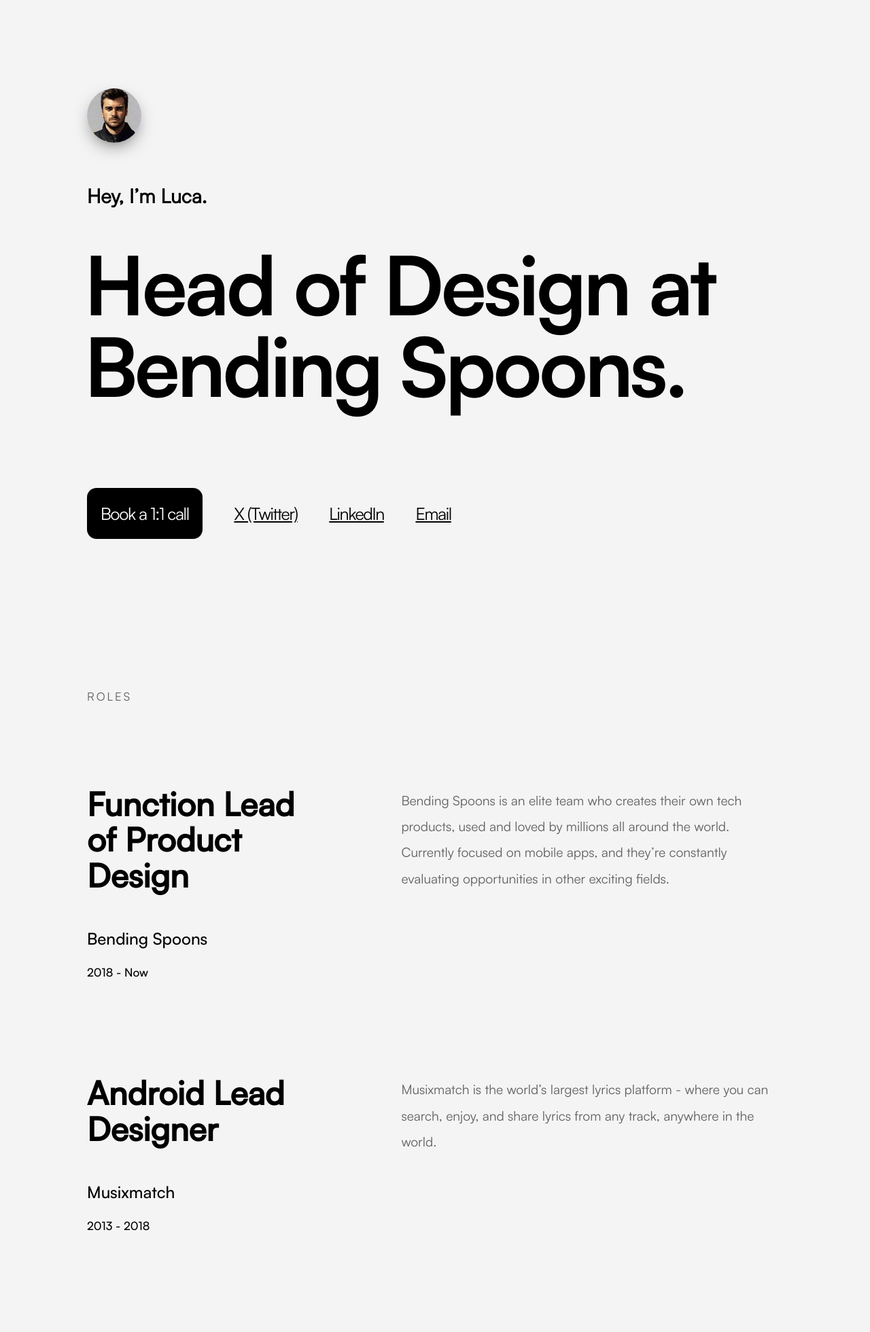
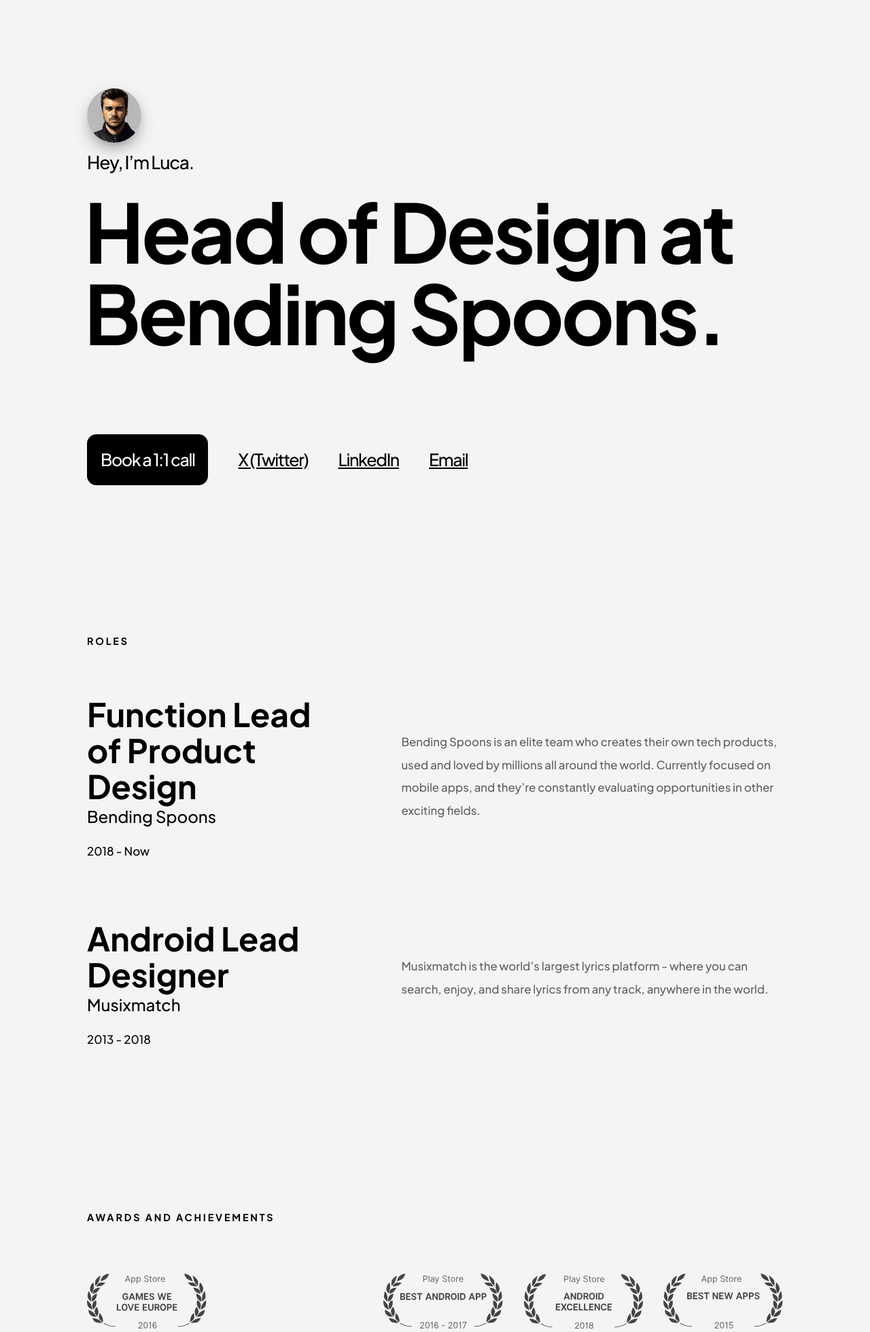
Before and after one commit to lucaburgio/lucaburgio.com, a PHP site: page / in a window 1280 px wide. Shown: the top 1960 px of the page at 68% size. Run offline with PHP 8.4, Linux system fonts and the light colour scheme.

Commit message:
fix: typography

```diff
--- a/css/default.css
+++ b/css/default.css
@@ -2,35 +2,15 @@
   --bg: #F4F4F4;
   --main: #000;
   --secondary: #616161;
-}
-@font-face {
-  font-family: 'Satoshi-Regular';
-  src: url('../fonts/Satoshi-Regular.woff') format('woff');
-       font-weight: 400;
-       font-display: swap;
-       font-style: normal;
-}
-@font-face {
-  font-family: 'Satoshi-Medium';
-  src: url('../fonts/Satoshi-Medium.woff') format('woff');
-       font-weight: 500;
-       font-display: swap;
-       font-style: normal;
-}
-@font-face {
-  font-family: 'Satoshi-Bold';
-  src: url('../fonts/Satoshi-Bold.woff') format('woff');
-       font-weight: 700;
-       font-display: swap;
-       font-style: normal;
 }
 html{
 	-ms-text-size-adjust: 100%;
   -webkit-text-size-adjust: 100%;
 }
 body{
-  font-family: 'Satoshi-Regular', sans-serif;
+  font-family: 'Plus Jakarta Sans', sans-serif;
   text-rendering: geometricPrecision;
+  font-weight: 500;
   margin: 0;
   letter-spacing: 0;
   font-size: 24px;
@@ -41,62 +21,64 @@ body{
 span{
   color: var(--secondary);
 }
-h1{
-  font-family: 'Satoshi-Bold';
+
+/* Typography */
+
+.text-100{
   color: var(--main);
   font-size: 5em;
+  font-weight: 700;
   line-height: 1;
   letter-spacing: -4px;
   margin-bottom: 120px;
   margin-left: -4px;
   margin-top: 20px;
 }
-h1 a{
+.text-100 a{
   color:black;
   text-decoration: none;
   border-bottom: 4px solid #000;
   box-shadow: inset 0 0px 0 #000;
   transition-duration: 150ms;
 }
-h1 a:hover{
+.text-100 a:hover{
   color:#fff;
 	background-size: 400% 400%;
   box-shadow: inset 0 100px 0 #000;
 	animation: gradient 4s ease infinite;
 	height: 100vh;
 }
-h3{
-  font-family: 'Satoshi-Medium';
+.text-300{
   color: var(--main);
+  font-weight: 700;
   font-size: 2em;
   line-height: 1.1;
 }
-h5{
-  font-family: 'Satoshi-Regular';
+.text-500{
+  font-weight: 500;
   color: var(--main);
-  font-size: 1.2em;
+  font-size: 1.1em;
+  letter-spacing: -1.2px;
 }
-.h6 {
+.text-600 {
   font-weight: 500;
   font-size: 2em;
   letter-spacing: -1px;
   line-height: 1.1;
 }
-h7{
-  font-family: 'Satoshi-Medium';
+.text-700{
   font-size: 1em;
   color: var(--main);
 }
-
-.h8 {
-  font-size: 0.8em;
+.text-800 {
+  font-size: 0.7em;
   line-height: 2;
 }
 .subline{
-  font-family: 'Satoshi-Medium';
   color: var(--main);
   font-size: 0.8em;
 }
+
 .header{
   width: 100%;
   height:1600px;
@@ -162,7 +144,13 @@ form button{
   transition: 0.1s;
   border-bottom-width: 3px;
 }
-.sub-head{font-size: 0.7em;font-weight: 500;letter-spacing: 3px;margin-bottom: 70px;}
+.sub-head{
+  font-size: 0.6em;
+  font-weight: 700;
+  letter-spacing: 2.8px;
+  margin-bottom: 70px;
+  color: var(--main);
+}
 
 .projects-item,.cta{
   width: fit-content;
@@ -242,7 +230,7 @@ form button{
   color: #000;
 }
 
-.h7 a{font-weight: 600;}
+.text-700 a{font-weight: 600;}
 .trasl:hover {transform: translatex(10px);transition: all .2s;}
 
 .mt0{margin-top: 0px!important;}
@@ -307,8 +295,6 @@ form button{
   width:400px;
   text-align: center;
   margin: auto;
-  font-size: 0.8em;
-  color: var(--secondary);
 }
 .form-container .avatar{
   background-image: url(../images/profile.png);
@@ -412,7 +398,7 @@ html {
 a {
   cursor: pointer;
 }
-.h8{font-size: 1em;}
+.text-800{font-size: 1em;}
 
 .role{display: block;}
 .role-title{
--- a/index.html
+++ b/index.html
@@ -12,6 +12,10 @@
 		<script src='js/jquery202.min.js'></script>
 		<script src="js/modernizr.custom.js"></script>
 		<script src="js/anime.min.js"></script>
+		<link rel="preconnect" href="https://fonts.googleapis.com">
+		<link rel="preconnect" href="https://fonts.gstatic.com" crossorigin>
+		<link href="https://fonts.googleapis.com/css2?family=Plus+Jakarta+Sans:wght@500;700&display=swap" rel="stylesheet">
+
 
 
 		<link rel="canonical" href="https://lucaburgio.com">
@@ -43,12 +47,12 @@
 			  ga('send', 'pageview');
 			</script>
 			<div class='avatar tooltip' onclick='Speak()'><span class="tooltiptext" id="saying">Hey! Click me.</span></div>
-			<h5>Hey, I’m Luca.</h5>
-			<h1>
+			<div class='text-500'>Hey, I’m Luca.</div>
+			<div class='text-100'>
 				Head of Design at Bending Spoons.<br>
 				<!--Previously Android Design Lead at Musixmatch.<br>
 				Creator of <a href="https://iconoir.com">Iconoir</a> and <a href="https://lucaburgio.com/insight/the-making-of-particular">Particular</a>.-->
-				</h1>
+				</div>
 			<div class="contacts-cont">
 				<a class="contacts button" href="/book">Book a 1:1 call</a>
 				<a class="contacts" href="http://twitter.com/burgioluca">X (Twitter)</a>
@@ -60,24 +64,24 @@
 		<div class='hl1-section first-margin'>
 			<div class='main-con'>
 
-					<div class='sub-head '>ROLES</div>
+					<div class='sub-head'>ROLES</div>
 					<div class='role mb90'>
-						<div class='role-title  w5'>
+						<div class='role-title'>
 
-							<h3>Function Lead of Product Design</h3>
-							<h7>Bending Spoons</h7>
+							<div class='text-300'>Function Lead of Product Design</div>
+							<div class='text-700'>Bending Spoons</div>
 							<div class='subline mt20' style='font-size:17px'>2018 - Now</div>
 						</div>
-						<div class='role-descr h8  mt50'>Bending Spoons is an elite team who creates their own tech products, used and loved by millions all around the world. Currently focused on mobile apps, and they’re constantly evaluating opportunities in other exciting fields.</div>
+						<div class='role-descr text-800  mt50'>Bending Spoons is an elite team who creates their own tech products, used and loved by millions all around the world. Currently focused on mobile apps, and they’re constantly evaluating opportunities in other exciting fields.</div>
 					</div>
 					<div class='role mb140'>
-						<div class='role-title  w5'>
+						<div class='role-title'>
 
-							<h3>Android Lead Designer</h3>
-							<h7>Musixmatch</h7>
+							<div class='text-300'>Android Lead Designer</div>
+							<div class='text-700'>Musixmatch</div>
 							<div class='subline mt20' style='font-size:17px'>2013 - 2018</div>
 						</div>
-						<div class='role-descr h8  mt50'>Musixmatch is the world’s largest lyrics platform - where you can search, enjoy, and share lyrics from any track, anywhere in the world.</div>
+						<div class='role-descr text-800  mt50'>Musixmatch is the world’s largest lyrics platform - where you can search, enjoy, and share lyrics from any track, anywhere in the world.</div>
 					</div>
 			</div>
 		<div class='hl1-section mt0' style='margin-bottom:0px;'>
@@ -88,11 +92,11 @@
 				<div class='half3'>
 
 					<div class="award particular"></div>
-					<div class='h8  mt50'>Particular was featured by Apple in Europe the first week of the release, in 2016. The game, available for iOS and Android reached <b class=''>756.000 downloads.</b></div>
-					<div class='h8  mt50 mb50'>The game was born as a personal exploration of the world behind Unity Engine. Particular took 6 months of work, crafted in my spare time.</div>
+					<div class='text-800  mt50'>Particular was featured by Apple in Europe the first week of the release, in 2016. The game, available for iOS and Android reached <b class=''>756.000 downloads.</b></div>
+					<div class='text-800  mt50 mb50'>The game was born as a personal exploration of the world behind Unity Engine. Particular took 6 months of work, crafted in my spare time.</div>
 
 					<a href="https://lucaburgio.com/insight/the-making-of-particular" class='cta'>
-						<div class='h7 w5 trasl'>Read the story
+						<div class='text-700 w5 trasl'>Read the story
 
 							<svg style="margin-left: 10px;" width="27" height="10" viewBox="0 0 27 10" xmlns="http://www.w3.org/2000/svg">
 								<path fill-rule="evenodd" clip-rule="evenodd" d="M21.941 0.155L21.319 0.717C21.188 0.837 21.122 0.999 21.122 1.163C21.122 1.306 21.174 1.45 21.278 1.566C21.287 1.576 21.296 1.584 21.306 1.594L23.416 3.63H0.601C0.269 3.63 0 3.896 0 4.229V5.03C0 5.362 0.269 5.63 0.601 5.63H23.429L21.328 7.657C21.089 7.886 21.081 8.266 21.312 8.505C21.318 8.511 21.324 8.516 21.329 8.521L21.936 9.099C22.168 9.321 22.534 9.321 22.765 9.097L26.66 5.343C27.064 4.952 27.064 4.318 26.66 3.928L22.759 0.168C22.644 0.0560002 22.495 0 22.345 0C22.2 0 22.056 0.0510002 21.941 0.155Z"/>
@@ -107,8 +111,8 @@
 						<div class="award mxm3"></div>
 						<div class="award mxm4"></div>
 					</div>
-					<div class='h8  mt10 s1hs'>As Product Designer and Android Lead Designer at Musixmatch, I was involved in the entire product process of the company. We reached important goals during the years with a neat design and new features.</div>
-					<div class='h8  mt50 s1hs'>The product was largely spread out to Android, iOS, TV, Watch and web.</div>
+					<div class='text-800  mt10 s1hs'>As Product Designer and Android Lead Designer at Musixmatch, I was involved in the entire product process of the company. We reached important goals during the years with a neat design and new features.</div>
+					<div class='text-800  mt50 s1hs'>The product was largely spread out to Android, iOS, TV, Watch and web.</div>
 				</div>
 				</div>
 			</div>
@@ -123,40 +127,40 @@
 					<div class='sub-head '>TALKS</div>
 
 					<div style='border-bottom: 1px solid #D9D9D9;' class='mb50'>
-						<div class='h6  w5' style='max-width: 280px;'>Politecnico di Milano</div>
-						<div class='h8  mt30 mb50'>Presenting 'Process of designing Products'. The complete process behind the build of a product, in that case, an app. The entire flow, starting from the User Experience and the wireframing, The Design, The Prototyping, The Finalization and the last step, the Development.</div>
+						<div class='text-300' style='max-width: 280px;'>Politecnico di Milano</div>
+						<div class='text-800  mt30 mb50'>Presenting 'Process of designing Products'. The complete process behind the build of a product, in that case, an app. The entire flow, starting from the User Experience and the wireframing, The Design, The Prototyping, The Finalization and the last step, the Development.</div>
 					</div>
 
 					<div style='border-bottom: 1px solid #D9D9D9;' class='mb50'>
-						<div class='h6  w5' style='max-width: 280px;'>Dribbble Event Milan 2019</div>
-						<div class='h8  mt30 mb50'>The Dribbble event at Bending Spoons HQ, in Milan. Presenting Figma, Prototyping tools and the process of designing products.</div>
+						<div class='text-300' style='max-width: 280px;'>Dribbble Event Milan 2019</div>
+						<div class='text-800  mt30 mb50'>The Dribbble event at Bending Spoons HQ, in Milan. Presenting Figma, Prototyping tools and the process of designing products.</div>
 					</div>
 
 					<div style='border-bottom: 1px solid #D9D9D9;' class='mb50'>
-						<div class='h6  w5' style='max-width: 280px;'>Polimi Interaction Design Class</div>
-						<div class='h8  mt30 mb50'>Presenting the use of prototypes to improve the Design Process and to avoid common UX mistakes, and common rules to consider during the study of an efficient User Experience.</div>
+						<div class='text-300' style='max-width: 280px;'>Polimi Interaction Design Class</div>
+						<div class='text-800  mt30 mb50'>Presenting the use of prototypes to improve the Design Process and to avoid common UX mistakes, and common rules to consider during the study of an efficient User Experience.</div>
 					</div>
 
 				</div>
 				<div class='half6'>
 					<div class='sub-head '>ARTICLES</div>
 
-					<div class='h6  w5'>The Making Of Particular</div>
-					<div class='h8  mt30 mb50'>Most of you probably don't know about Particular and its story because I had never decided to publish it – until now – four years later. [...]</div>
+					<div class='text-300'>The Making Of Particular</div>
+					<div class='text-800  mt30 mb50'>Most of you probably don't know about Particular and its story because I had never decided to publish it – until now – four years later. [...]</div>
 
 					<a href="https://lucaburgio.com/insight/the-making-of-particular" class='cta mb100'>
-						<div class='h7 w5 trasl'>Read
+						<div class='text-700 w5 trasl'>Read
 							<svg style="margin-left: 10px;" width="27" height="10" viewBox="0 0 27 10" xmlns="http://www.w3.org/2000/svg">
 								<path fill-rule="evenodd" clip-rule="evenodd" d="M21.941 0.155L21.319 0.717C21.188 0.837 21.122 0.999 21.122 1.163C21.122 1.306 21.174 1.45 21.278 1.566C21.287 1.576 21.296 1.584 21.306 1.594L23.416 3.63H0.601C0.269 3.63 0 3.896 0 4.229V5.03C0 5.362 0.269 5.63 0.601 5.63H23.429L21.328 7.657C21.089 7.886 21.081 8.266 21.312 8.505C21.318 8.511 21.324 8.516 21.329 8.521L21.936 9.099C22.168 9.321 22.534 9.321 22.765 9.097L26.66 5.343C27.064 4.952 27.064 4.318 26.66 3.928L22.759 0.168C22.644 0.0560002 22.495 0 22.345 0C22.2 0 22.056 0.0510002 21.941 0.155Z"/>
 							</svg>
 						</div>
 					</a>
 
-					<div class='h6  w5'>How we boosted our design process</div>
-					<div class='h8  mt30 mb50'>In 2018, Bending Spoons switched from Sketch to Figma. We evaluated the benefits and the reasons behind the change. Now Figma allows us to work in a faster and simpler way with developers and also teams not directly involved in the specific design process [...]</div>
+					<div class='text-300'>How we boosted our design process</div>
+					<div class='text-800  mt30 mb50'>In 2018, Bending Spoons switched from Sketch to Figma. We evaluated the benefits and the reasons behind the change. Now Figma allows us to work in a faster and simpler way with developers and also teams not directly involved in the specific design process [...]</div>
 
 					<a href="https://lucaburgio.com/insight/how-we-boosted-our-design-process" class='cta'>
-						<div class='h7 w5 trasl'>Read
+						<div class='text-700 w5 trasl'>Read
 							<svg style="margin-left: 10px;" width="27" height="10" viewBox="0 0 27 10" xmlns="http://www.w3.org/2000/svg">
 								<path fill-rule="evenodd" clip-rule="evenodd" d="M21.941 0.155L21.319 0.717C21.188 0.837 21.122 0.999 21.122 1.163C21.122 1.306 21.174 1.45 21.278 1.566C21.287 1.576 21.296 1.584 21.306 1.594L23.416 3.63H0.601C0.269 3.63 0 3.896 0 4.229V5.03C0 5.362 0.269 5.63 0.601 5.63H23.429L21.328 7.657C21.089 7.886 21.081 8.266 21.312 8.505C21.318 8.511 21.324 8.516 21.329 8.521L21.936 9.099C22.168 9.321 22.534 9.321 22.765 9.097L26.66 5.343C27.064 4.952 27.064 4.318 26.66 3.928L22.759 0.168C22.644 0.0560002 22.495 0 22.345 0C22.2 0 22.056 0.0510002 21.941 0.155Z"/>
 							</svg>
@@ -173,12 +177,12 @@
 
 
 					<div class='mb50'>
-						<div class='h6  w5' style='max-width: 280px;'><a style="text-decoration: none;color: black;" href="http://iconoir.com">Iconoir</a></div>
-						<div class='h8  mt30 mb50' style='opacity: 0.7;'>Iconoir is one of the biggest open source SVG Icons libraries. No premium icons, no email sign-up, no newsletters. <br><br> Iconoir is available on Figma, React and React Libraries, CSS and happily integrated in Framer.</div>
+						<div class='text-600  w5' style='max-width: 280px;'><a style="text-decoration: none;color: black;" href="http://iconoir.com">Iconoir</a></div>
+						<div class='text-800  mt30 mb50' style='opacity: 0.7;'>Iconoir is one of the biggest open source SVG Icons libraries. No premium icons, no email sign-up, no newsletters. <br><br> Iconoir is available on Figma, React and React Libraries, CSS and happily integrated in Framer.</div>
 					</div>
 
 					<a href="https://iconoir.com" class='cta'>
-						<div class='h7 w5 trasl'>Visit iconoir.com
+						<div class='text-700 w5 trasl'>Visit iconoir.com
 
 							<svg style="margin-left: 10px;" width="27" height="10" viewBox="0 0 27 10" xmlns="http://www.w3.org/2000/svg">
 								<path fill-rule="evenodd" clip-rule="evenodd" d="M21.941 0.155L21.319 0.717C21.188 0.837 21.122 0.999 21.122 1.163C21.122 1.306 21.174 1.45 21.278 1.566C21.287 1.576 21.296 1.584 21.306 1.594L23.416 3.63H0.601C0.269 3.63 0 3.896 0 4.229V5.03C0 5.362 0.269 5.63 0.601 5.63H23.429L21.328 7.657C21.089 7.886 21.081 8.266 21.312 8.505C21.318 8.511 21.324 8.516 21.329 8.521L21.936 9.099C22.168 9.321 22.534 9.321 22.765 9.097L26.66 5.343C27.064 4.952 27.064 4.318 26.66 3.928L22.759 0.168C22.644 0.0560002 22.495 0 22.345 0C22.2 0 22.056 0.0510002 21.941 0.155Z"/>
--- a/join/index.html
+++ b/join/index.html
@@ -12,13 +12,16 @@
 		<script src='js/jquery202.min.js'></script>
 		<script src="js/modernizr.custom.js"></script>
 		<script src="js/anime.min.js"></script>
+        <link rel="preconnect" href="https://fonts.googleapis.com">
+		<link rel="preconnect" href="https://fonts.gstatic.com" crossorigin>
+		<link href="https://fonts.googleapis.com/css2?family=Plus+Jakarta+Sans:wght@500;700&display=swap" rel="stylesheet">
 
 	</head>
     <body>
 
       <div class="form-container">
         <a href="/"><div class="avatar"></div></a>
-        <span>I created a small newsletter sharing my thoughts, insights, and some small news about icons, design systems, leading a design team, and more around design. No spam at all. Just a few emails a year. <br>Join me.</span>
+        <div class="text-800">I created a small newsletter sharing my thoughts, insights, and some small news about icons, design systems, leading a design team, and more around design. No spam at all. Just a few emails a year. <br>Join me.</div>
 <form action="https://app.audienceful.com/api/emails/subscribe/Lh5D2TiB2jXTko4KqKQ6yN" method="post" class="audienceful-form">
     <div class="f-row">
         <input name="email" type="email" id="email" placeholder="Your email..." required>
```
Also changed, not shown: fonts/Satoshi-Bold.woff (deleted), fonts/Satoshi-Medium.woff (deleted), fonts/Satoshi-Regular.woff (deleted).
